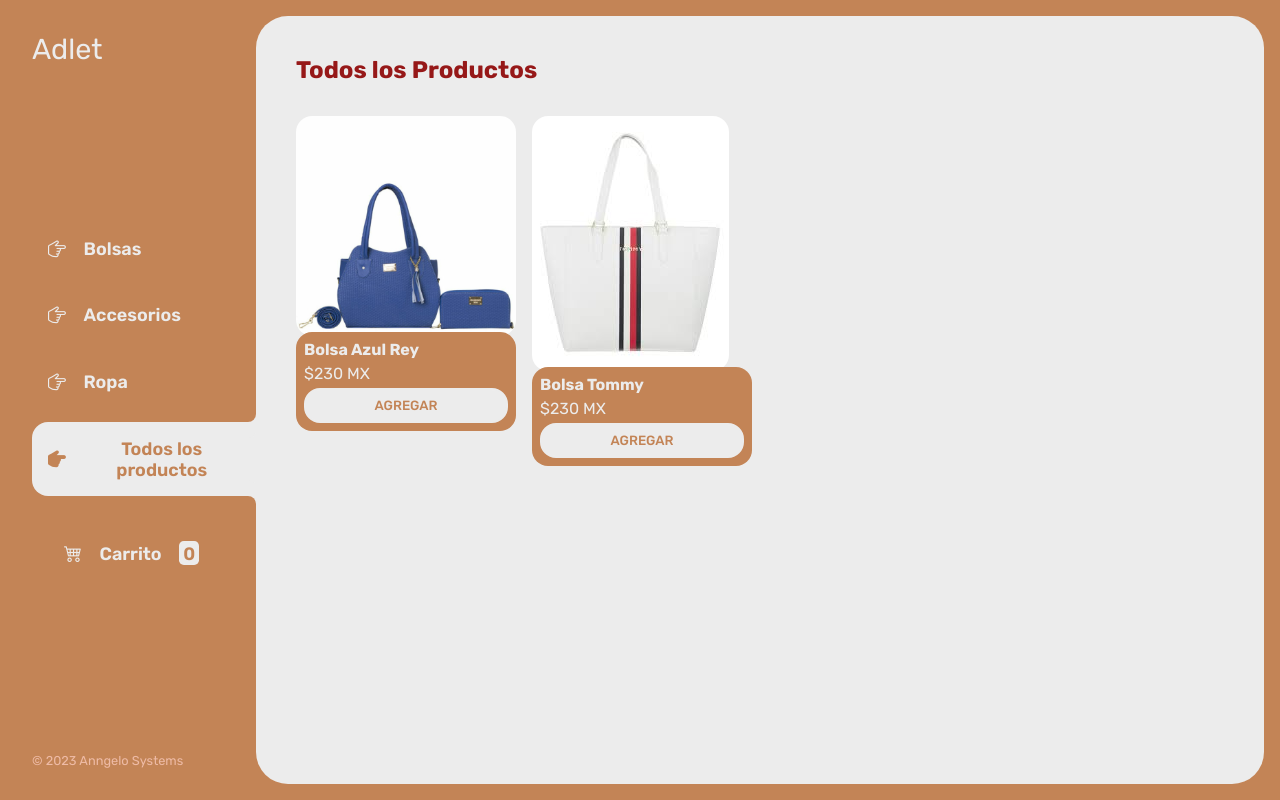
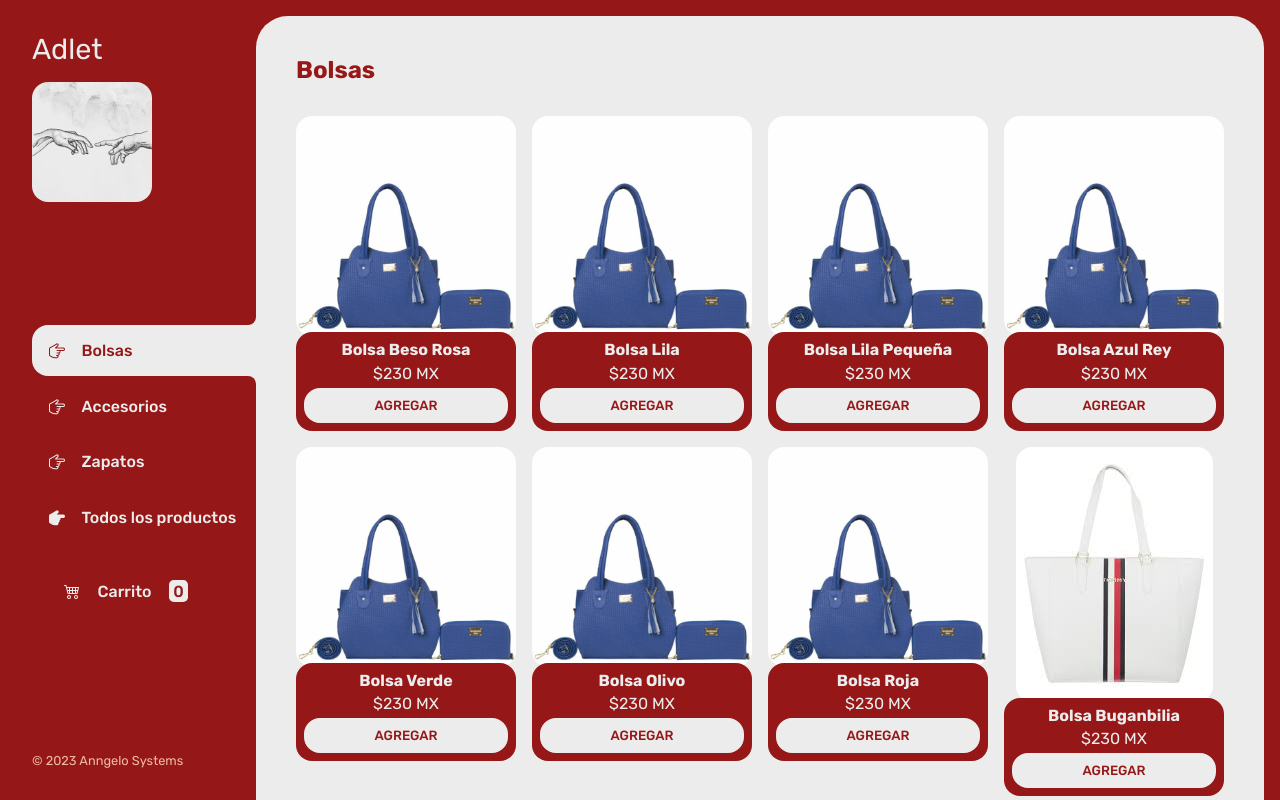
Before and after one commit to Anngel-o/E-Commerce-Adlet, a plain HTML site: page index.html in a window 1280 px wide. Both pictures are taken after a click on the button "Bolsas". Shown: the top 800 px of the page. Drawn offline with nearby package versions, Linux system fonts and the light colour scheme.

Commit message:
Mostrando productos con javascript

```diff
--- a/css/main.css
+++ b/css/main.css
@@ -6,7 +6,8 @@
     --clr-white: #ececec;
     --clr-gray: #dbd5d595;
     --clr-red: #961818;
-    --clr-title: #C38456;
+    /* --clr-title: #C38456; */
+    --clr-title: #961717;
     --clr-title2: #D08467;
     --clr-azulito: #A7BFCE;
 }
@@ -28,6 +29,12 @@
 
 a {
     text-decoration: none;
+}
+
+.adan {
+    border-radius: 1rem;
+    max-width: 100%;
+    margin-top: 1rem;
 }
 
 .wrapper {
@@ -64,19 +71,19 @@
     background-color: transparent;
     border: 0;
     color: var(--clr-white);
-    font-size: 1.12rem;
+    font-size: 1rem;
     cursor: pointer;
     display: flex;
     gap: 1.1rem;
-    font-weight: 600;
+    font-weight: 500;
     padding: 1rem;
     align-items: center;
+    width: 100%;
 }
 
 .button-menu.active {
     background-color: var(--clr-white);
     color: var(--clr-title);
-    width: 100%;
     border-top-left-radius: 1rem;
     border-bottom-left-radius: 1rem;
     position: relative;
@@ -109,7 +116,7 @@
 .menu {
     display: flex;
     flex-direction: column;
-    gap: 0.85rem;
+    gap: .3rem;
 }
 
 i.bi-hand-index-thumb, i.bi-hand-index-thumb-fill {
--- a/index.html
+++ b/index.html
@@ -13,23 +13,24 @@
         <aside>
             <header>
                 <h1 class="logo">Adlet</h1>
+                <img class="adan" src="./img/adan.jpg" alt="" height="120">
             </header>
             <nav>
                 <ul class="menu">
                     <li>
-                        <button class="button-menu button-categoria">
+                        <button id="bolsas" class="button-menu button-categoria">
                             <i class="bi bi-hand-index-thumb"></i> Bolsas</button>
                     </li>
                     <li>
-                        <button class="button-menu button-categoria">
+                        <button id="accesorios" class="button-menu button-categoria">
                             <i class="bi bi-hand-index-thumb"></i> Accesorios</button>
                     </li>
                     <li>
-                        <button class="button-menu button-categoria">
-                            <i class="bi bi-hand-index-thumb"></i> Ropa</button>
+                        <button id="zapatos" class="button-menu button-categoria">
+                            <i class="bi bi-hand-index-thumb"></i> Zapatos</button>
                     </li>
                     <li>
-                        <button class="button-menu button-categoria active">
+                        <button id="todos" class="button-menu button-categoria active">
                             <i class="bi bi-hand-index-thumb-fill"></i> Todos los productos</button>
                     </li>
                     <li>
@@ -43,25 +44,9 @@
             </footer>
         </aside>
         <main>
-            <h2 class="titulo-principal">Todos los Productos</h2>
-            <div class="contenedor-productos">
-                <div class="producto">
-                    <img class="producto-imagen" src="./img/bolsa-azul-rey.jpg" alt="">
-                    <div class="producto-detalles">
-                        <h3 class="producto-titulo">Bolsa Azul Rey</h3>
-                        <p class="producto-precio">$230 MX</p>
-                        <button class="producto-agregar">Agregar</button>
-                    </div>
-                </div>
+            <h2 id="titulo-principal" class="titulo-principal">Todos los Productos</h2>
+            <div id="contenedor-productos" class="contenedor-productos">
 
-                <div class="producto">
-                    <img class="producto-imagen" src="./img/bolsa-tommy.jpg" alt="">
-                    <div class="producto-detalles">
-                        <h3 class="producto-titulo">Bolsa Tommy</h3>
-                        <p class="producto-precio">$230 MX</p>
-                        <button class="producto-agregar">Agregar</button>
-                    </div>
-                </div>
             </div>
         </main>
     </div>
--- a/js/main.js
+++ b/js/main.js
@@ -5,7 +5,7 @@
     {
         id: "bolsa-beso-rosa",
         titulo: "Bolsa Beso Rosa",
-        imagen: "./img/abrigos/01.jpg",
+        imagen: "./img/bolsa-azul-rey.jpg",
         categoria: {
             nombre: "Bolsas",
             id: "bolsas"
@@ -15,7 +15,7 @@
     {
         id: "bolsa-lila",
         titulo: "Bolsa Lila",
-        imagen: "./img/abrigos/01.jpg",
+        imagen: "./img/bolsa-azul-rey.jpg",
         categoria: {
             nombre: "Bolsas",
             id: "bolsas"
@@ -25,7 +25,7 @@
     {
         id: "bolsa-lila-pequena",
         titulo: "Bolsa Lila Pequeña",
-        imagen: "./img/abrigos/01.jpg",
+        imagen: "./img/bolsa-azul-rey.jpg",
         categoria: {
             nombre: "Bolsas",
             id: "bolsas"
@@ -35,7 +35,7 @@
     {
         id: "bolsa-azul-rey",
         titulo: "Bolsa Azul Rey",
-        imagen: "./img/abrigos/01.jpg",
+        imagen: "./img/bolsa-azul-rey.jpg",
         categoria: {
             nombre: "Bolsas",
             id: "bolsas"
@@ -45,7 +45,7 @@
     {
         id: "bolsa-verde",
         titulo: "Bolsa Verde",
-        imagen: "./img/abrigos/01.jpg",
+        imagen: "./img/bolsa-azul-rey.jpg",
         categoria: {
             nombre: "Bolsas",
             id: "bolsas"
@@ -55,7 +55,7 @@
     {
         id: "bolsa-olivo",
         titulo: "Bolsa Olivo",
-        imagen: "./img/abrigos/01.jpg",
+        imagen: "./img/bolsa-azul-rey.jpg",
         categoria: {
             nombre: "Bolsas",
             id: "bolsas"
@@ -65,7 +65,7 @@
     {
         id: "bolsa-roja",
         titulo: "Bolsa Roja",
-        imagen: "./img/abrigos/01.jpg",
+        imagen: "./img/bolsa-azul-rey.jpg",
         categoria: {
             nombre: "Bolsas",
             id: "bolsas"
@@ -75,7 +75,7 @@
     {
         id: "bolsa-buganbilia",
         titulo: "Bolsa Buganbilia",
-        imagen: "./img/abrigos/01.jpg",
+        imagen: "./img/bolsa-tommy.jpg",
         categoria: {
             nombre: "Bolsas",
             id: "bolsas"
@@ -85,7 +85,7 @@
     {
         id: "bolsa-negra",
         titulo: "Bolsa Negra",
-        imagen: "./img/abrigos/01.jpg",
+        imagen: "./img/bolsa-tommy.jpg",
         categoria: {
             nombre: "Bolsas",
             id: "bolsas"
@@ -95,7 +95,7 @@
     {
         id: "bolsa-negra-mono",
         titulo: "Bolsa Negra Moño",
-        imagen: "./img/abrigos/01.jpg",
+        imagen: "./img/bolsa-tommy.jpg",
         categoria: {
             nombre: "Bolsas",
             id: "bolsas"
@@ -105,7 +105,7 @@
     {
         id: "bolsa-tommy",
         titulo: "Bolsa Tommy",
-        imagen: "./img/abrigos/01.jpg",
+        imagen: "./img/bolsa-tommy.jpg",
         categoria: {
             nombre: "Bolsas",
             id: "bolsas"
@@ -115,21 +115,62 @@
     {
         id: "bolsa-olivo",
         titulo: "Bolsa Olivo",
-        imagen: "./img/abrigos/01.jpg",
+        imagen: "./img/bolsa-tommy.jpg",
         categoria: {
-            nombre: "Bolsas",
-            id: "bolsas"
+            nombre: "Accesorios",
+            id: "accesorios"
         },
         precio: precioBolsa
     },
     {
         id: "bolsa-camel",
         titulo: "Bolsa Camel",
-        imagen: "./img/abrigos/01.jpg",
+        imagen: "./img/bolsa-tommy.jpg",
         categoria: {
-            nombre: "Bolsas",
-            id: "bolsas"
+            nombre: "Zapatos",
+            id: "zapatos"
         },
         precio: precioBolsa
     },
 ];
+
+const contenedorProductos = document.querySelector("#contenedor-productos");
+const botonesCategorias = document.querySelectorAll(".button-categoria");
+const tituloPrincipal = document.querySelector("#titulo-principal");
+
+function loadProducts(productosElegidos) {
+    contenedorProductos.innerHTML = ``;
+
+    productosElegidos.forEach(producto => {
+
+        const div = document.createElement("div");
+        div.classList.add("producto");
+        div.innerHTML = `
+            <center><img class="producto-imagen" src="${producto.imagen}" alt=${producto.titulo}">
+            <div class="producto-detalles">
+                <h3 class="producto-titulo">${producto.titulo}</h3>
+                <p class="producto-precio"> $${producto.precio} MX</p>
+                <button class="producto-agregar" id="${producto.id}">Agregar</button>
+            </div></center>`;
+            contenedorProductos.append(div);
+    });
+}
+
+loadProducts(productos);
+
+botonesCategorias.forEach(button => {
+    button.addEventListener("click", (event) => {
+        botonesCategorias.forEach(button => button.classList.remove("active"));
+        event.currentTarget.classList.add("active");
+
+        if (event.currentTarget.id != "todos") {
+            const productoCategoria = productos.find(producto => producto.categoria.id == event.currentTarget.id);
+            tituloPrincipal.innerText = productoCategoria.categoria.nombre;
+            const productosButton = productos.filter(producto => producto.categoria.id === event.currentTarget.id);
+            loadProducts(productosButton);
+        } else {
+            tituloPrincipal.innerText = "Todos los Productos";
+            loadProducts(productos);
+        }
+    });
+});
```
Also changed, not shown: img/adan.jpg (added).
